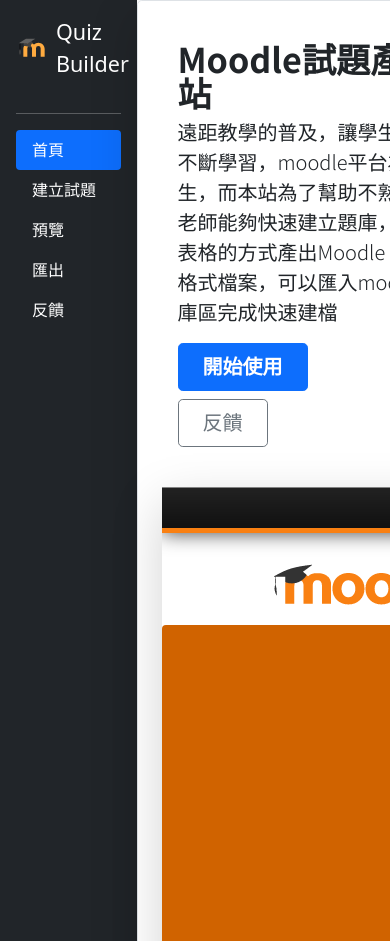
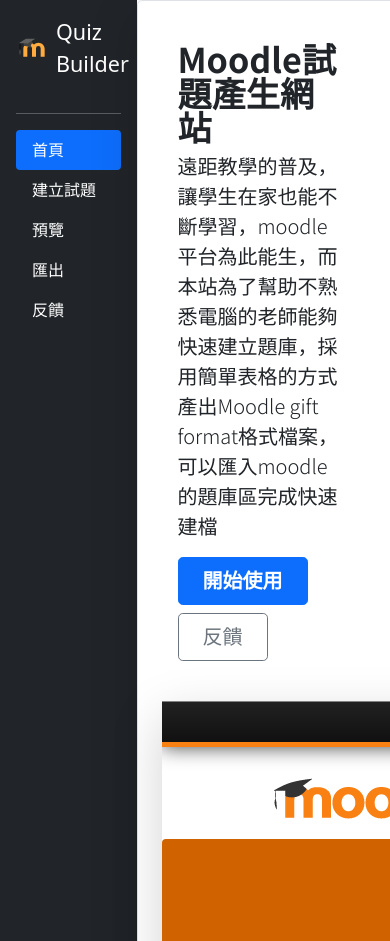
Before and after one commit to Yicheng-1218/QuizMaster, a Flask app: page / in a window 390 px wide. Shown: the top 941 px of the page. Run offline with Flask 2, Linux system fonts and the light colour scheme; some libraries are stand-ins or nearby versions.

Commit message:
更新首頁RWD

```diff
--- a/static/css/style.css
+++ b/static/css/style.css
@@ -117,6 +117,9 @@
   #jumbo{
     margin-top: 0!important;
   }
+  #index_text{
+    max-width: 100%;
+  }
 }
 @media only screen and (max-width:768px) {
     #export{
--- a/templates/index.html
+++ b/templates/index.html
@@ -4,7 +4,7 @@
 
 <div id='jumbo' class="container my-5">
     <div class="row p-4 pb-0 pe-lg-0 pt-lg-5 align-items-center rounded-3 border shadow-lg">
-        <div class="col-sm-7 p-3 p-lg-5 pt-lg-3">
+        <div id="index_text" class="col-7 p-3 p-lg-5 pt-lg-3">
             <h1 class="display-4 fw-bold lh-1">Moodle試題產生網站</h1>
             <p class="lead">遠距教學的普及，讓學生在家也能不斷學習，moodle平台為此能生，而本站為了幫助不熟悉電腦的老師能夠快速建立題庫，採用簡單表格的方式產出Moodle gift
                 format格式檔案，可以匯入moodle的題庫區完成快速建檔</p>
```
